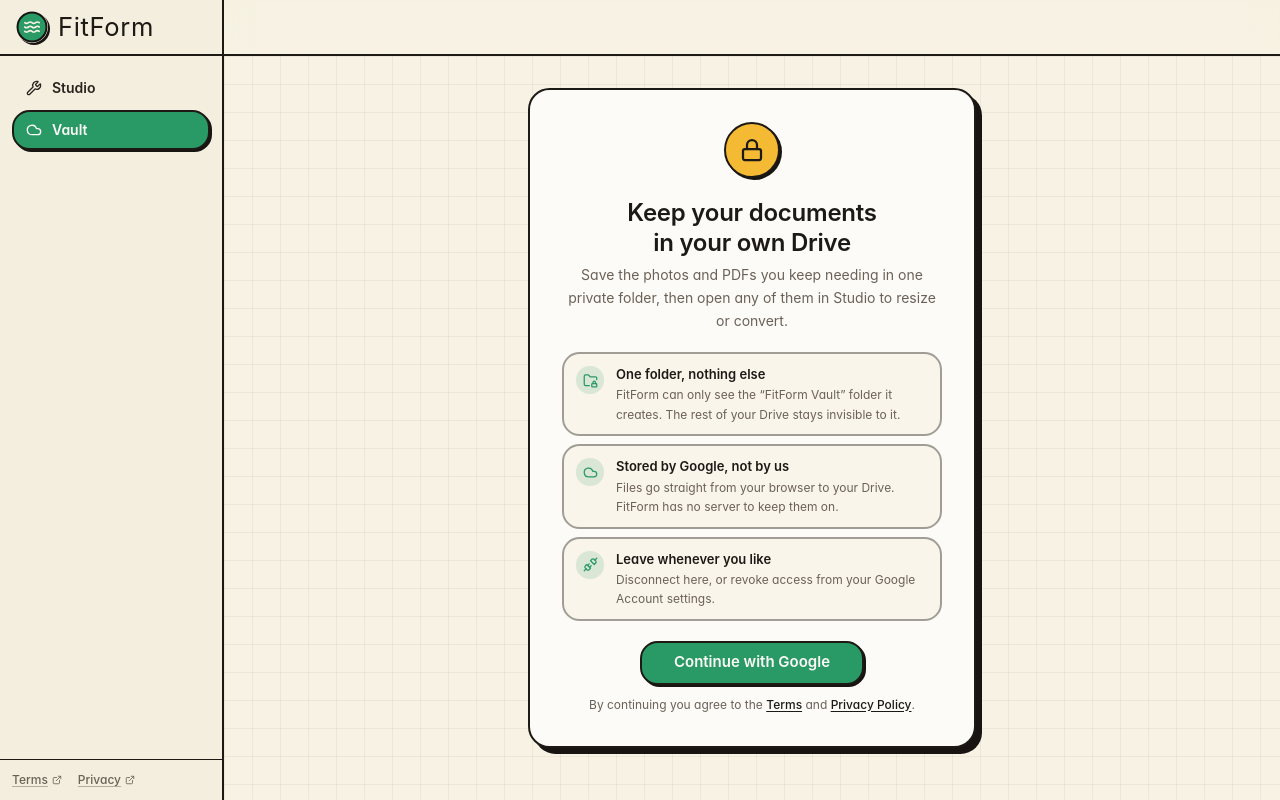
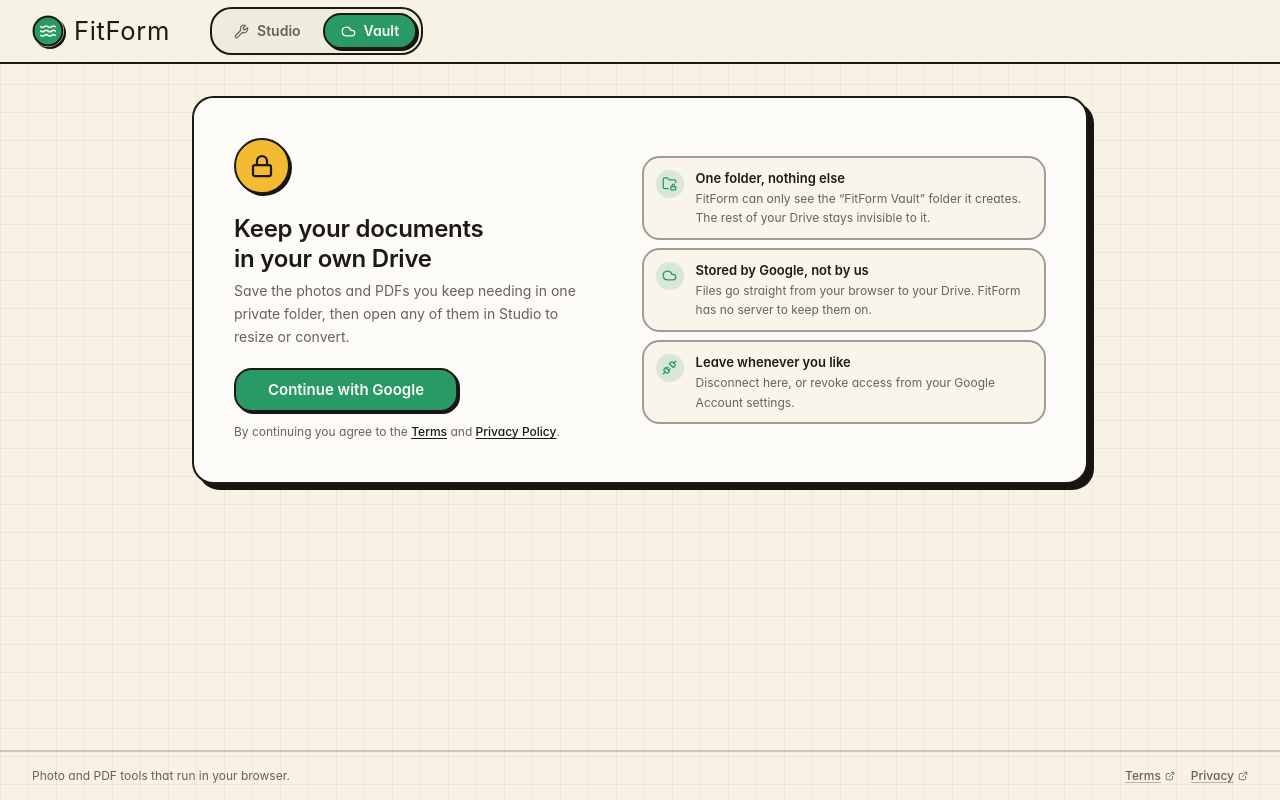
Before and after one commit to niddle90/FitForm, a React (Vite) app: page / in a window 1280 px wide. Both pictures are taken after a click on the button "Vault". Built offline with nearby package versions, Linux system fonts and the light colour scheme.

Commit message:
desktop layout change

```diff
--- a/src/App.tsx
+++ b/src/App.tsx
@@ -1,5 +1,5 @@
 import { useCallback, useEffect, useMemo, useRef, useState } from 'react';
-import { Play, Loader2, X } from 'lucide-react';
+import { Play, Loader2, X, Crop, Minimize2, ArrowRightLeft } from 'lucide-react';
 
 import { EngineClient, EngineError, type EngineEvent } from './engine/client';
 import type { InspectInfo, ImageFormat, RunResult } from './engine/types';
@@ -396,7 +396,7 @@
     <AppShell
       tab={tab}
       onTabChange={setTab}
-      sidebarFooter={<LegalLinks />}
+      footer={<LegalLinks />}
       headerRight={
         <>
           {tab === 'studio' && (
@@ -422,10 +422,11 @@
       {tab === 'vault' ? (
         <VaultPage drive={drive} onOpenInStudio={handleOpenInStudio} />
       ) : (
-        <div className="mx-auto flex w-full max-w-6xl flex-col gap-5 p-4 sm:p-6 lg:flex-row lg:items-start">
-          <div className="flex min-w-0 flex-1 flex-col gap-4">
+        <div className="mx-auto flex w-full max-w-7xl flex-col gap-5 p-4 sm:p-6 lg:flex-row lg:items-start lg:gap-8 lg:px-8 lg:py-8">
+          <div className={`flex min-w-0 flex-1 flex-col gap-4${file && !workingBytes ? ' lg:mx-auto lg:max-w-2xl' : ''}`}>
             {!file ? (
               <div className="hero">
+                <h1 className="hero__title">Get your file the right size</h1>
                 <Dropzone file={file} onFile={handleFile} onClear={handleClearFile} />
                 <p className="hero__sub">Resize, shrink, or convert a photo or PDF, right in your browser. Nothing is uploaded anywhere.</p>
                 {drive.status === 'signed-in' && drive.files.length > 0 && (
@@ -433,6 +434,29 @@
                     Or pick a file from your Vault
                   </Button>
                 )}
+                <ul className="hero__features">
+                  <li>
+                    <span className="hero__feature-icon">
+                      <Crop size={16} />
+                    </span>
+                    <strong>Resize &amp; crop</strong>
+                    <span>Exact pixels, with a crop you control.</span>
+                  </li>
+                  <li>
+                    <span className="hero__feature-icon">
+                      <Minimize2 size={16} />
+                    </span>
+                    <strong>Shrink to a size</strong>
+                    <span>Compress until it fits a target you set.</span>
+                  </li>
+                  <li>
+                    <span className="hero__feature-icon">
+                      <ArrowRightLeft size={16} />
+                    </span>
+                    <strong>Convert formats</strong>
+                    <span>JPG, PNG, WebP, BMP, TGA, or PDF.</span>
+                  </li>
+                </ul>
               </div>
             ) : (
               <>
@@ -472,7 +496,15 @@
           </div>
 
           {workingBytes && (
-            <div className="flex w-full flex-col gap-4 lg:w-[380px] lg:shrink-0">
+            // Desktop: a sticky settings rail. The controls scroll inside it
+            // when they outgrow the window, while the Process button stays
+            // pinned underneath so it's always in reach. Below `lg` it's a
+            // plain stacked column, exactly as before.
+            <div
+              aria-label="Settings"
+              className="flex w-full flex-col gap-4 lg:sticky lg:top-24 lg:max-h-[calc(100dvh-7.5rem)] lg:w-[380px] lg:shrink-0"
+            >
+              <div className="rail-scroll flex flex-col gap-4 lg:-mb-4 lg:-mr-2 lg:min-h-0 lg:flex-1 lg:overflow-y-auto lg:pb-6 lg:pr-2">
                 <DimensionsControl
                   width={simple.width}
                   height={simple.height}
@@ -532,9 +564,11 @@
                   showConvertQuality={!locksFormat && simple.exportTarget !== 'same'}
                 />
 
-              <div className="run-bar">
+              </div>
+
+              <div className="run-bar lg:shrink-0 lg:rounded-xl lg:border-2 lg:border-border lg:bg-card lg:p-2 lg:shadow-hard">
                 <div className="run-row flex gap-2">
-                  <Button className="btn--run" onClick={handleRun} disabled={!canRun}>
+                  <Button className="btn--run lg:border-transparent lg:shadow-none" onClick={handleRun} disabled={!canRun}>
                     {running ? <Loader2 size={16} className="animate-spin" /> : <Play size={15} />}
                     {running ? 'Processing…' : 'Process image'}
                   </Button>
--- a/src/components/AppShell.tsx
+++ b/src/components/AppShell.tsx
@@ -46,6 +46,38 @@
   );
 }
 
+/** Desktop tab switcher. Lives in the header from `md` up; below that the Sheet menu carries the same items. */
+function HeaderNav({ tab, onSelect, className }: { tab: AppTab; onSelect: (t: AppTab) => void; className?: string }) {
+  return (
+    <nav
+      aria-label="Primary"
+      className={cn('hidden items-center gap-1 rounded-xl border-2 border-border bg-secondary/70 p-1 md:flex', className)}
+    >
+      {NAV_ITEMS.map((item) => {
+        const Icon = item.icon;
+        const active = tab === item.value;
+        return (
+          <button
+            key={item.value}
+            type="button"
+            onClick={() => onSelect(item.value)}
+            aria-current={active ? 'page' : undefined}
+            className={cn(
+              'flex h-9 items-center gap-2 rounded-lg border-2 px-4 text-sm font-semibold transition-[transform,box-shadow,background-color]',
+              active
+                ? 'border-border bg-primary text-primary-foreground shadow-hard-sm'
+                : 'border-transparent text-muted-foreground hover:bg-card hover:text-foreground',
+            )}
+          >
+            <Icon size={15} className="shrink-0" strokeWidth={2} />
+            {item.label}
+          </button>
+        );
+      })}
+    </nav>
+  );
+}
+
 // Resolved against Vite's base so the logo also loads when the app is
 // deployed under a subpath (e.g. https://user.github.io/FitForm/).
 const LOGO_SRC = `${import.meta.env.BASE_URL}logo.svg`;
@@ -79,29 +111,16 @@
   tab: AppTab;
   onTabChange: (t: AppTab) => void;
   headerRight?: ReactNode;
-  sidebarFooter?: ReactNode;
+  /** Legal links etc. Shown in the mobile menu and in the desktop page footer. */
+  footer?: ReactNode;
   children: ReactNode;
 }
 
-export function AppShell({ tab, onTabChange, headerRight, sidebarFooter, children }: AppShellProps) {
+export function AppShell({ tab, onTabChange, headerRight, footer, children }: AppShellProps) {
   const [mobileOpen, setMobileOpen] = useState(false);
 
   return (
     <div className="app-shell">
-      {/* Desktop sidebar */}
-      <aside className="sticky top-0 hidden h-dvh w-56 shrink-0 flex-col border-r-2 border-sidebar-border bg-sidebar md:flex">
-        <Brand />
-        <div className="flex-1 overflow-y-auto py-3">
-          <NavList tab={tab} onSelect={onTabChange} />
-        </div>
-        {sidebarFooter && (
-          <>
-            <Separator />
-            <div className="p-3">{sidebarFooter}</div>
-          </>
-        )}
-      </aside>
-
       {/* Mobile: a single Sheet owns both the trigger and the content, so
           there's exactly one source of truth for open/closed. */}
       <Sheet open={mobileOpen} onOpenChange={setMobileOpen}>
@@ -117,17 +136,18 @@
               }}
             />
           </div>
-          {sidebarFooter && (
+          {footer && (
             <>
               <Separator />
-              <div className="p-3">{sidebarFooter}</div>
+              <div className="p-3">{footer}</div>
             </>
           )}
         </SheetContent>
 
         {/* Main column */}
         <div className="flex min-h-dvh min-w-0 flex-1 flex-col">
-          <header className="sticky top-0 z-30 flex h-14 shrink-0 items-center gap-2 border-b-2 border-border bg-background/90 px-3 backdrop-blur-md sm:px-6">
+          <header className="sticky top-0 z-30 h-14 border-b-2 border-border bg-background/90 backdrop-blur-md md:h-16">
+            <div className="mx-auto flex h-full w-full max-w-7xl items-center gap-2 px-3 sm:px-6 lg:px-8">
               <SheetTrigger asChild>
                 <Button variant="ghost" size="icon" className="md:hidden" aria-label="Open menu">
                   <Menu size={18} />
@@ -136,10 +156,23 @@
               <div className="md:hidden">
                 <Wordmark size="sm" />
               </div>
+              <div className="hidden md:block">
+                <Wordmark />
+              </div>
+              <HeaderNav tab={tab} onSelect={onTabChange} className="md:ml-8" />
               <div className="ml-auto flex items-center gap-2">{headerRight}</div>
+            </div>
           </header>
 
           <main className="flex-1">{children}</main>
+
+          {/* Desktop footer: takes over the legal links the sidebar used to hold. */}
+          <footer className="hidden border-t-2 border-border/20 md:block">
+            <div className="mx-auto flex w-full max-w-7xl items-center justify-between gap-4 px-6 py-4 lg:px-8">
+              <p className="text-xs text-muted-foreground">Photo and PDF tools that run in your browser.</p>
+              {footer}
+            </div>
+          </footer>
         </div>
       </Sheet>
     </div>
--- a/src/components/VaultPage.tsx
+++ b/src/components/VaultPage.tsx
@@ -69,10 +69,10 @@
   const connecting = drive.status === 'connecting';
   return (
     <section className="vault-intro" aria-labelledby="vault-intro-title">
-      <div className="vault-intro__badge">
+      <div className="vault-intro__badge md:col-start-1 md:row-start-1 md:self-end">
         <Lock size={24} strokeWidth={2.25} />
       </div>
-      <div className="flex flex-col gap-1.5">
+      <div className="flex flex-col gap-1.5 md:col-start-1 md:row-start-2 md:self-start">
         <h2 id="vault-intro-title" className="text-balance text-2xl leading-tight text-foreground">
           Keep your documents in your own Drive
         </h2>
@@ -81,7 +81,7 @@
         </p>
       </div>
 
-      <ul className="vault-points">
+      <ul className="vault-points md:col-start-2 md:row-span-3 md:row-start-1 md:self-center">
         <li>
           <span className="vault-points__icon">
             <FolderLock size={15} />
@@ -111,7 +111,7 @@
         </li>
       </ul>
 
-      <div className="flex w-full flex-col items-center gap-2.5">
+      <div className="flex w-full flex-col items-center gap-2.5 md:col-start-1 md:row-start-3 md:items-start md:self-start">
         <Button size="lg" className="w-full sm:w-auto sm:min-w-56" onClick={drive.connect} disabled={connecting}>
           {connecting ? (
             <>
@@ -180,7 +180,7 @@
   }, [drive.files]);
 
   return (
-    <div className="vault mx-auto flex w-full max-w-3xl flex-col gap-5 px-4 py-6 sm:px-6 sm:py-8">
+    <div className="vault mx-auto flex w-full max-w-3xl flex-col gap-5 px-4 py-6 sm:px-6 sm:py-8 lg:max-w-7xl lg:px-8">
       {drive.error && (
         <div className="callout callout--error" role="alert">
           <AlertTriangle size={15} className="mt-px shrink-0" />
@@ -220,6 +220,11 @@
             </div>
           </header>
 
+          {/* Below `lg` this is just the same stack as before (upload, then
+              files). On desktop the upload panel becomes a sticky rail beside
+              the file list. */}
+          <div className="flex flex-col gap-5 lg:grid lg:grid-cols-[minmax(0,1fr)_340px] lg:items-start lg:gap-8">
+            <div className="flex flex-col gap-5 lg:sticky lg:top-24 lg:col-start-2 lg:row-start-1">
               <div
                 className={`dropzone dropzone--compact${dragOver ? ' dropzone--active' : ''}`}
                 role="button"
@@ -266,7 +271,9 @@
                 </div>
               )}
 
-          <div className="flex flex-col gap-2.5">
+            </div>
+
+            <div className="flex flex-col gap-2.5 lg:col-start-1 lg:row-start-1">
               {drive.loadingFiles && drive.files.length === 0 ? (
                 <>
                   {[0, 1, 2].map((i) => (
@@ -380,6 +387,7 @@
                 })
               )}
             </div>
+          </div>
         </>
       )}
 
@@ -392,7 +400,8 @@
               <InfoTip>Nothing else in your Google Drive is ever visible to this app.</InfoTip>
             </span>
           </p>
-          <LegalLinks />
+          {/* The desktop page footer already carries these. */}
+          <LegalLinks className="md:hidden" />
         </footer>
       )}
 
--- a/src/styles.css
+++ b/src/styles.css
@@ -188,11 +188,50 @@
     background-size: 28px 28px;
   }
 
+  /* The desktop settings rail scrolls on its own but hides its scrollbar so
+     the cards stay flush with the Process button pinned beneath them. */
+  .rail-scroll {
+    scrollbar-width: none;
+  }
+  .rail-scroll::-webkit-scrollbar {
+    display: none;
+  }
+  /* With no scrollbar to hint at it, the bottom edge fades out instead, so
+     it's clear there's more (e.g. "Advanced") below on shorter screens. The
+     fade sits inside the scroller's own bottom padding, so it only touches
+     content once the rail actually overflows. */
+  @media (min-width: 1024px) {
+    .rail-scroll {
+      -webkit-mask-image: linear-gradient(to bottom, #000 calc(100% - 24px), transparent);
+      mask-image: linear-gradient(to bottom, #000 calc(100% - 24px), transparent);
+    }
+  }
+
   .hero {
-    @apply mx-auto flex w-full max-w-xl flex-col items-center gap-4 py-10 text-center;
+    @apply mx-auto flex w-full max-w-xl flex-col items-center gap-4 py-10 text-center md:max-w-3xl md:gap-5 md:py-14;
   }
   .hero__sub {
-    @apply max-w-sm text-sm leading-relaxed text-muted-foreground;
+    @apply max-w-sm text-sm leading-relaxed text-muted-foreground md:max-w-md;
+  }
+  /* Desktop-only extras: the headline above the dropzone and the three
+     "what can I do here" cards beneath it. Phones keep the plain dropzone. */
+  .hero__title {
+    @apply hidden text-balance text-4xl leading-tight text-foreground md:block;
+  }
+  .hero .dropzone {
+    @apply md:py-14;
+  }
+  .hero__features {
+    @apply mt-4 hidden w-full grid-cols-3 gap-4 text-left md:grid;
+  }
+  .hero__features li {
+    @apply flex flex-col gap-1 rounded-xl border-2 border-border bg-card p-4 text-xs leading-relaxed text-muted-foreground shadow-hard-sm;
+  }
+  .hero__features strong {
+    @apply text-sm font-semibold text-foreground;
+  }
+  .hero__feature-icon {
+    @apply mb-1.5 flex h-9 w-9 items-center justify-center rounded-lg border-2 border-border bg-primary/15 text-primary;
   }
 
   .engine-status {
@@ -295,6 +334,19 @@
   /* vault: signed-out intro, signed-in header bar, uploads, empty state, footer */
   .vault-intro {
     @apply mx-auto flex w-full max-w-md flex-col items-center gap-5 rounded-xl border-2 border-border bg-card p-6 text-center shadow-hard-lg sm:p-8;
+  }
+  /* Desktop: message and call to action on the left, the three reassurances
+     on the right, instead of one tall centered column. */
+  @media (min-width: 768px) {
+    .vault-intro {
+      @apply grid max-w-4xl grid-cols-[minmax(0,1fr)_minmax(0,1.1fr)] items-center gap-x-10 gap-y-5 p-10 text-left;
+    }
+    .vault-intro__lead {
+      @apply mx-0;
+    }
+    .vault-intro .vault-consent {
+      @apply text-left;
+    }
   }
   .vault-intro__badge {
     @apply flex h-14 w-14 items-center justify-center rounded-full border-2 border-border bg-accent text-accent-foreground shadow-hard-sm;
```
Also changed, not shown: 1 other file (tests, documents, lock files or other folders). Lines whose indentation alone changed are shown as unchanged.
